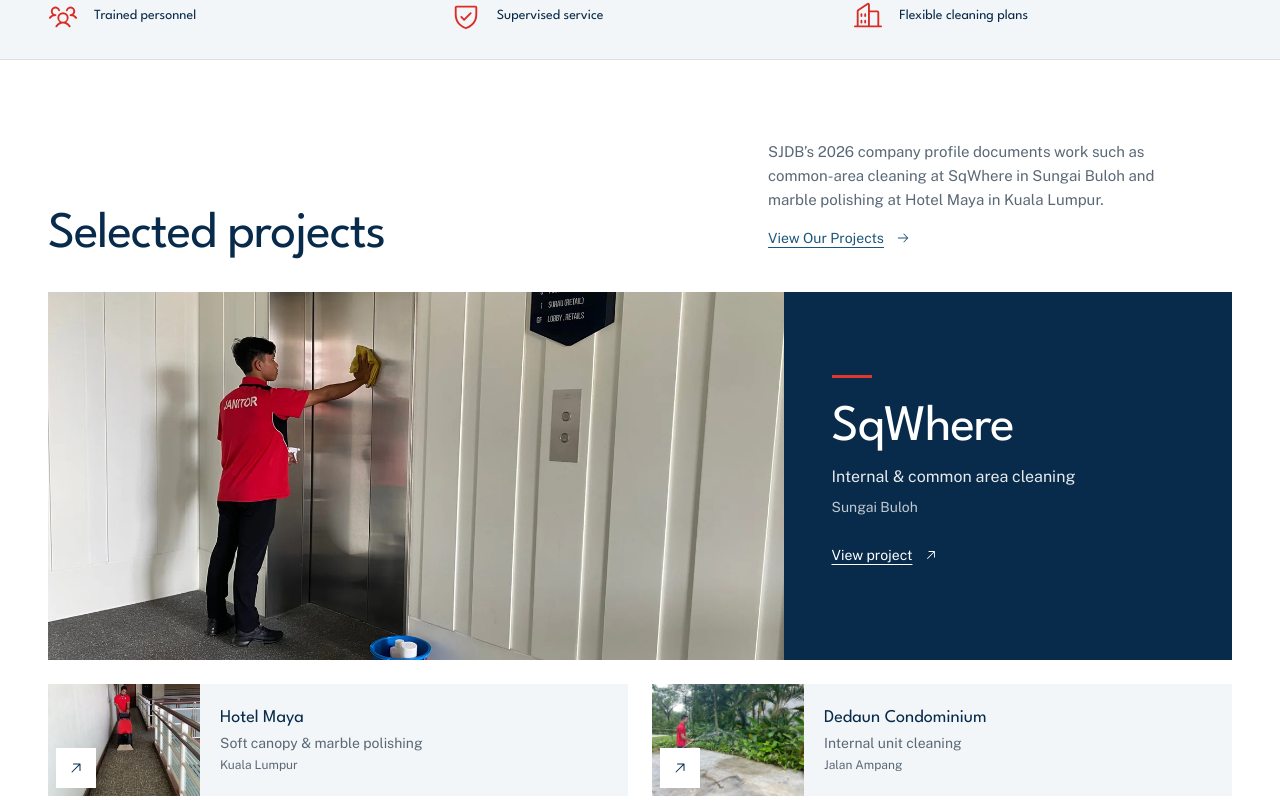
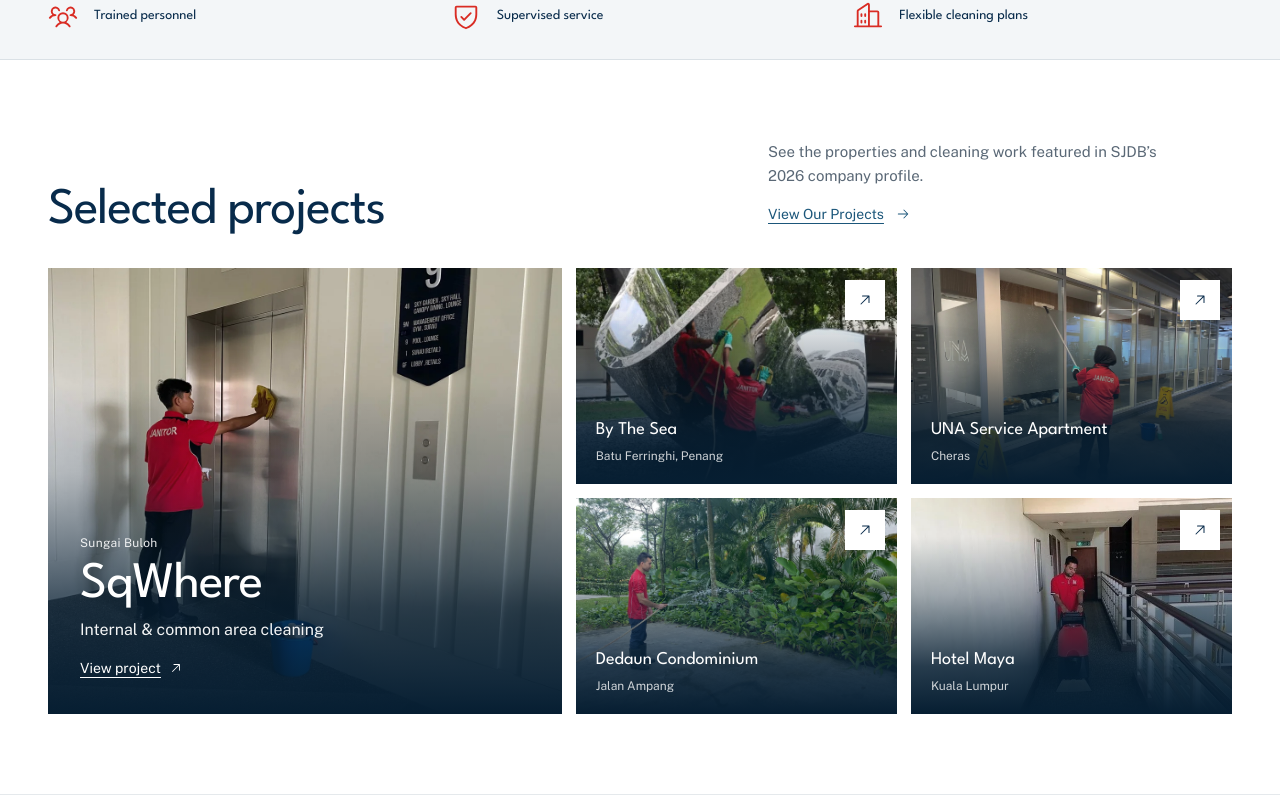
Before and after one commit to FixITSukil/SJDB-Website, a React (Vite) app: page / in a window 1280 px wide. Shown: the part 868-1680 px from the top of the page. Built offline with nearby package versions, Linux system fonts and the light colour scheme.

Commit message:
Give the homepage projects more room for photography

```diff
--- a/src/CorporateSections.tsx
+++ b/src/CorporateSections.tsx
@@ -261,8 +261,10 @@ export const HomeProjects = ({
   const t = corporateCopy[language];
   const featured = projects.find((project) => project.id === "sqwhere")!;
   const supporting = [
+    additionalProjects.find((project) => project.id === "by-the-sea")!,
+    projects.find((project) => project.id === "una")!,
+    projects.find((project) => project.id === "dedaun")!,
     additionalProjects.find((project) => project.id === "hotel-maya")!,
-    projects.find((project) => project.id === "dedaun")!,
   ];
   const viewProject = copy[language].projects.view;
   return (
@@ -276,7 +278,7 @@ export const HomeProjects = ({
             {t.work.featuredTitle}
           </h2>
           <div>
-            <p className="section-description !text-[15px]">{t.work.description}</p>
+            <p className="section-description !text-[15px]">{t.work.featuredDescription}</p>
             <a
               href={pageHref("projects", language)}
               className="mt-1 inline-flex min-h-11 items-center gap-3 text-sm font-semibold text-brand underline underline-offset-4"
@@ -286,7 +288,8 @@ export const HomeProjects = ({
             </a>
           </div>
         </div>
-        <article className="featured-project project-preview group" data-reveal>
+        <div className="project-showcase">
+          <article className="featured-project project-preview" data-reveal>
             <div className="featured-project-photo">
               <img
                 src={featured.image}
@@ -298,24 +301,23 @@ export const HomeProjects = ({
                 className="project-preview-image"
               />
             </div>
-          <div className="featured-project-detail min-w-0">
+            <div className="featured-project-detail">
+              <p className="mb-2 text-xs font-semibold tracking-wide text-white/90">{featured.location}</p>
               <h3 className="featured-project-name">{featured.title}</h3>
-            <p className="mt-3 text-base text-white/90">{featured.scope[language]}</p>
-            <p className="mt-2 text-sm text-white/75">{featured.location}</p>
+              <p className="mt-2 text-sm text-white/95 sm:text-base">{featured.scope[language]}</p>
               <button
                 type="button"
                 onClick={() => onProject(featured)}
                 aria-label={`${viewProject}: ${featured.title}`}
-              className="project-preview-action mt-4 inline-flex min-h-11 items-center gap-3 text-sm font-semibold underline underline-offset-4"
+                className="project-preview-action mt-1 inline-flex min-h-11 items-center gap-2 text-sm font-semibold underline underline-offset-4"
               >
                 {viewProject}
                 <ArrowUpRight aria-hidden="true" />
               </button>
             </div>
           </article>
-        <div className="mt-4 grid gap-4 md:mt-6 md:grid-cols-2 md:gap-6">
           {supporting.map((project) => (
-            <article key={project.id} className="supporting-project project-preview group">
+            <article key={project.id} className="supporting-project project-preview">
               <div className="supporting-project-photo">
                 <img
                   src={project.image}
@@ -325,10 +327,11 @@ export const HomeProjects = ({
                   loading="lazy"
                   decoding="async"
                   className="project-preview-image"
+                  style={project.id === "hotel-maya" ? { objectPosition: "center 32%" } : undefined}
                 />
               </div>
-              <div className="min-w-0 px-3 py-4 sm:px-5">
-                <h3 className="mb-1 text-lg font-bold leading-tight">
+              <div className="supporting-project-detail">
+                <h3 className="text-base font-bold leading-tight sm:text-lg">
                   <button
                     type="button"
                     onClick={() => onProject(project)}
@@ -338,8 +341,7 @@ export const HomeProjects = ({
                     {project.title}
                   </button>
                 </h3>
-                <p className="text-sm text-muted">{project.scope[language]}</p>
-                <p className="mt-1 text-xs text-muted">{project.location}</p>
+                <p className="mt-1 text-xs leading-snug text-white/80">{project.location}</p>
               </div>
               <span className="supporting-project-arrow" aria-hidden="true">
                 <ArrowUpRight />
--- a/src/corporate-content.ts
+++ b/src/corporate-content.ts
@@ -49,7 +49,7 @@ interface CorporatePageCopy {
     all: string;
     details: string;
   };
-  work: { eyebrow: string; title: string; featuredTitle: string; description: string; all: string };
+  work: { eyebrow: string; title: string; featuredTitle: string; featuredDescription: string; description: string; all: string };
   about: {
     eyebrow: string;
     title: string;
@@ -125,6 +125,7 @@ export const corporateCopy = {
       eyebrow: "OUR PROJECT EXPERIENCE",
       title: "Experience across a range of properties.",
       featuredTitle: "Selected projects",
+      featuredDescription: "See the properties and cleaning work featured in SJDB’s 2026 company profile.",
       description:
         "SJDB’s 2026 company profile documents work such as common-area cleaning at SqWhere in Sungai Buloh and marble polishing at Hotel Maya in Kuala Lumpur.",
       all: "View Our Projects",
@@ -229,6 +230,7 @@ export const corporateCopy = {
       eyebrow: "PENGALAMAN PROJEK KAMI",
       title: "Pengalaman merentasi pelbagai jenis hartanah.",
       featuredTitle: "Projek terpilih",
+      featuredDescription: "Lihat hartanah dan kerja pembersihan yang dipaparkan dalam profil syarikat SJDB 2026.",
       description:
         "Profil syarikat SJDB 2026 memaparkan kerja seperti pembersihan kawasan bersama di SqWhere, Sungai Buloh, dan penggilapan marmar di Hotel Maya, Kuala Lumpur.",
       all: "Lihat Projek Kami",
--- a/src/styles.css
+++ b/src/styles.css
@@ -187,40 +187,50 @@
   .featured-project-name {
     font-size: clamp(2.25rem, 4vw, 3.75rem);
   }
+  .project-showcase {
+    @apply grid grid-cols-2 gap-2.5 sm:gap-3 lg:grid-cols-[1.6fr_minmax(0,1fr)_minmax(0,1fr)] lg:gap-3.5;
+  }
   .project-preview {
-    @apply relative grid min-w-0;
+    @apply relative isolate grid min-w-0 items-end overflow-hidden bg-ink text-white;
   }
   .featured-project {
-    @apply bg-ink text-white md:grid-cols-[1.64fr_1fr] md:items-center;
+    @apply col-span-2 min-h-[19rem] sm:min-h-[26rem] lg:col-span-1 lg:row-span-2 lg:min-h-0;
   }
-  .featured-project-photo {
-    @apply relative aspect-[8/5] self-stretch overflow-hidden bg-[#102638] md:aspect-[2/1];
+  .featured-project-photo,
+  .supporting-project-photo {
+    @apply absolute inset-0 -z-10 overflow-hidden;
+  }
+  .featured-project-photo::after,
+  .supporting-project-photo::after {
+    @apply absolute inset-0;
+    content: "";
+    background: linear-gradient(to top, #061e32 0%, #061e32d9 22%, #061e3254 55%, transparent 82%);
+  }
+  .featured-project-photo::after {
+    background: linear-gradient(to top, #061e32 0%, #061e32c4 24%, #061e3233 54%, transparent 74%);
   }
   .project-preview-image {
     @apply absolute inset-0 h-full w-full object-cover motion-safe:transition-transform motion-safe:duration-500;
   }
   .featured-project-detail {
-    @apply p-6 sm:p-9 lg:p-12;
-  }
-  .featured-project-detail::before {
-    @apply mb-4 block h-[3px] w-10 bg-[#e0362c] md:mb-6;
-    content: "";
+    @apply min-w-0 p-5 sm:px-8 sm:pb-6;
   }
   .supporting-project {
-    @apply grid-cols-[minmax(5.5rem,37%)_minmax(0,1fr)] items-center bg-mist sm:grid-cols-[9.5rem_minmax(0,1fr)];
+    @apply min-h-40 sm:min-h-52 lg:min-h-[13.5rem];
   }
-  .supporting-project-photo {
-    @apply relative min-h-28 self-stretch overflow-hidden bg-ink/10;
+  .supporting-project-detail {
+    @apply min-w-0 p-3.5 sm:p-5;
   }
   .project-preview-action::after {
     @apply absolute inset-0 z-10;
     content: "";
   }
-  .featured-project .project-preview-action:focus-visible {
-    outline-color: white;
+  .project-preview:has(.project-preview-action:focus-visible) {
+    outline: 3px solid #1e6182;
+    outline-offset: 3px;
   }
   .supporting-project-arrow {
-    @apply pointer-events-none absolute bottom-2 left-2 grid h-8 w-8 place-items-center bg-white text-base text-ink transition-colors md:h-10 md:w-10;
+    @apply pointer-events-none absolute right-2 top-2 grid h-8 w-8 place-items-center bg-white text-base text-ink transition-colors md:right-3 md:top-3 md:h-10 md:w-10;
   }
   .corp-hero {
     @apply relative isolate overflow-hidden bg-ink text-white;
```
Lines whose indentation alone changed are shown as unchanged.
